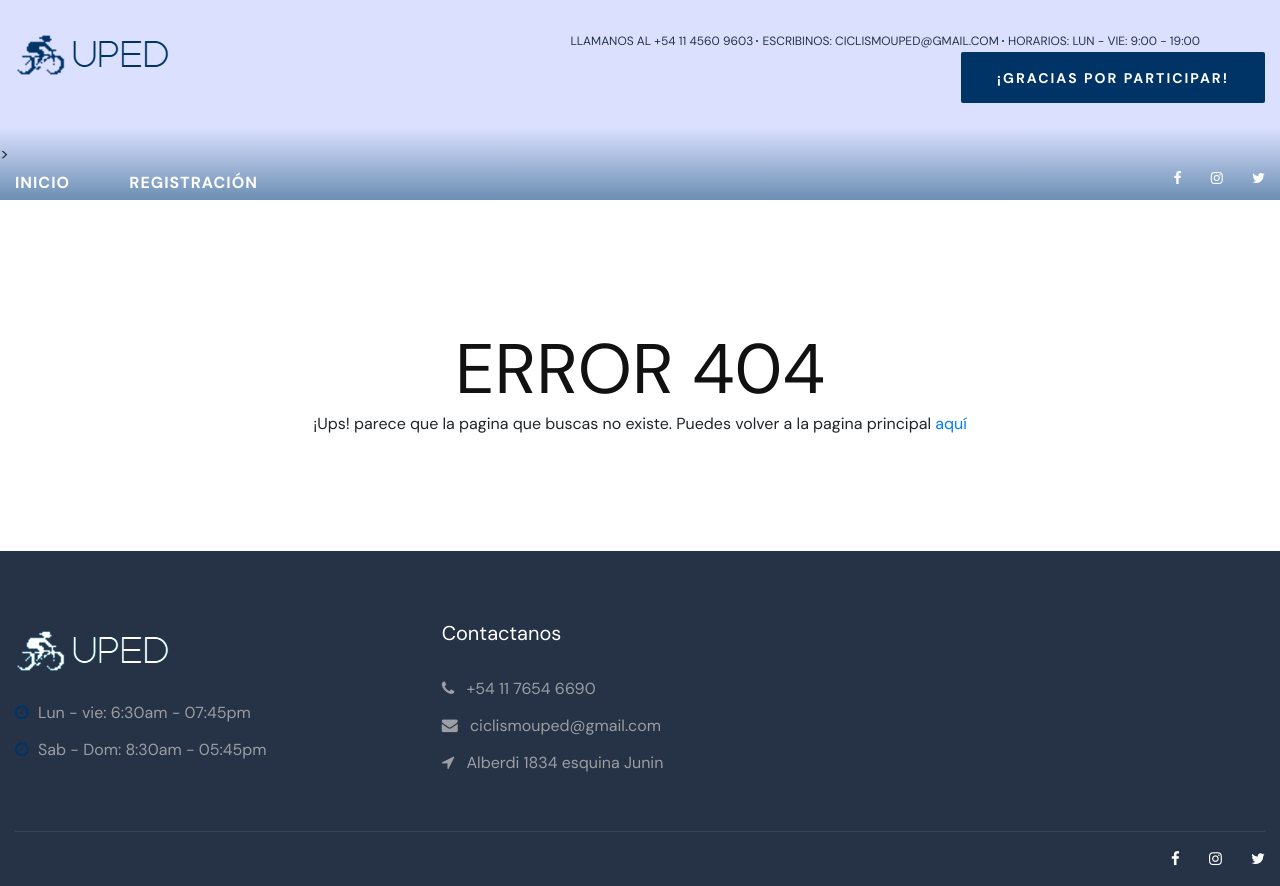
After one commit to LukitasF1809/TP2, a Flask app: template TP2/templates/404.html in a window 1280 px wide. The commit adds this page. Run offline with Flask 3, Linux system fonts and the light colour scheme; the template is opened without the code that fills it, so the values that code supplies are empty; some libraries are stand-ins or nearby versions.

Commit message:
cambios para el 404

```diff
--- a/TP2/app/app.py
+++ b/TP2/app/app.py
@@ -100,5 +100,10 @@ def registracion():
 
     return render_template('form.html', mensaje=mensaje, diccionario=diccionario, unete=unete)
 
+@app.errorhandler(404)
+def page_not_found(e):
+    return render_template('404.html'), 404
+
+
 if __name__ == "__main__":
     app.run("127.0.0.1", port=8081, debug =True)
--- a/TP2/static/css/style.css
+++ b/TP2/static/css/style.css
@@ -32,9 +32,12 @@
 /*----------------------------------------*/
 html,
 body {
-	height: 100%;
 	font-family: "DM Sans", sans-serif;
 	-webkit-font-smoothing: antialiased;
+	display: flex;
+    flex-direction: column;
+    min-height: 100vh;
+    margin: 0;
 }
 
 h1,
@@ -3124,3 +3127,7 @@ background: #dbe0ff;
     min-height: 100vh;
     background: "{{ url_for('static', filename='img/fondo.jpeg') }}" no-repeat center center/cover;
 }
+
+main {
+    flex: 1;
+}
--- /dev/null
+++ b/TP2/templates/404.html
@@ -0,0 +1,12 @@
+{% extends "base.html" %}
+{% block title %}¡¿Donde estoy?!{% endblock %}
+
+{% block content %}
+
+<div style="text-align: center; padding-top: 10%; padding-bottom: 9%;">
+<h1> ERROR 404 </h1>
+<msg> ¡Ups! parece que la pagina que buscas no existe.</msg>
+<msg> Puedes volver a la pagina principal&nbsp<a class="underline-hover" href="{{ url_for('home') }}">aquí</a></msg>
+</div>
+
+{% endblock %}
```
Also changed, not shown: 1 other file.
